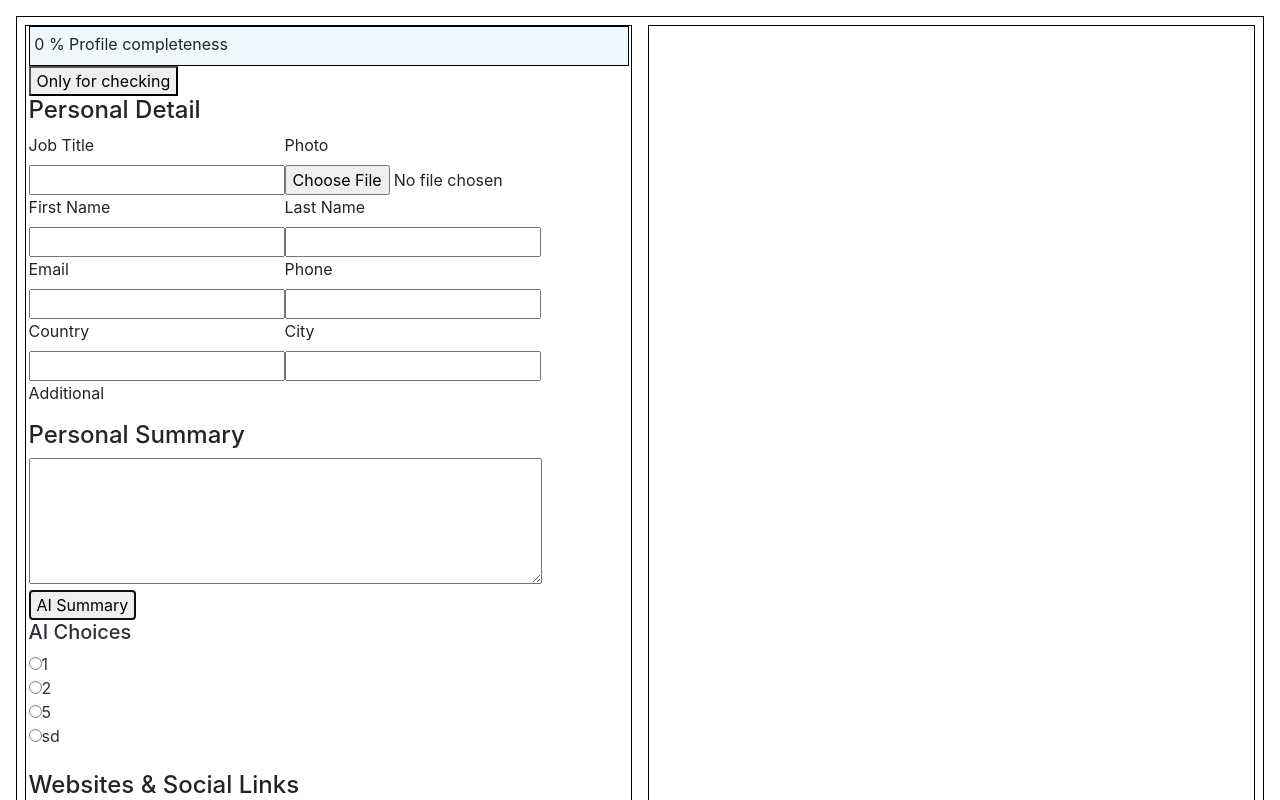
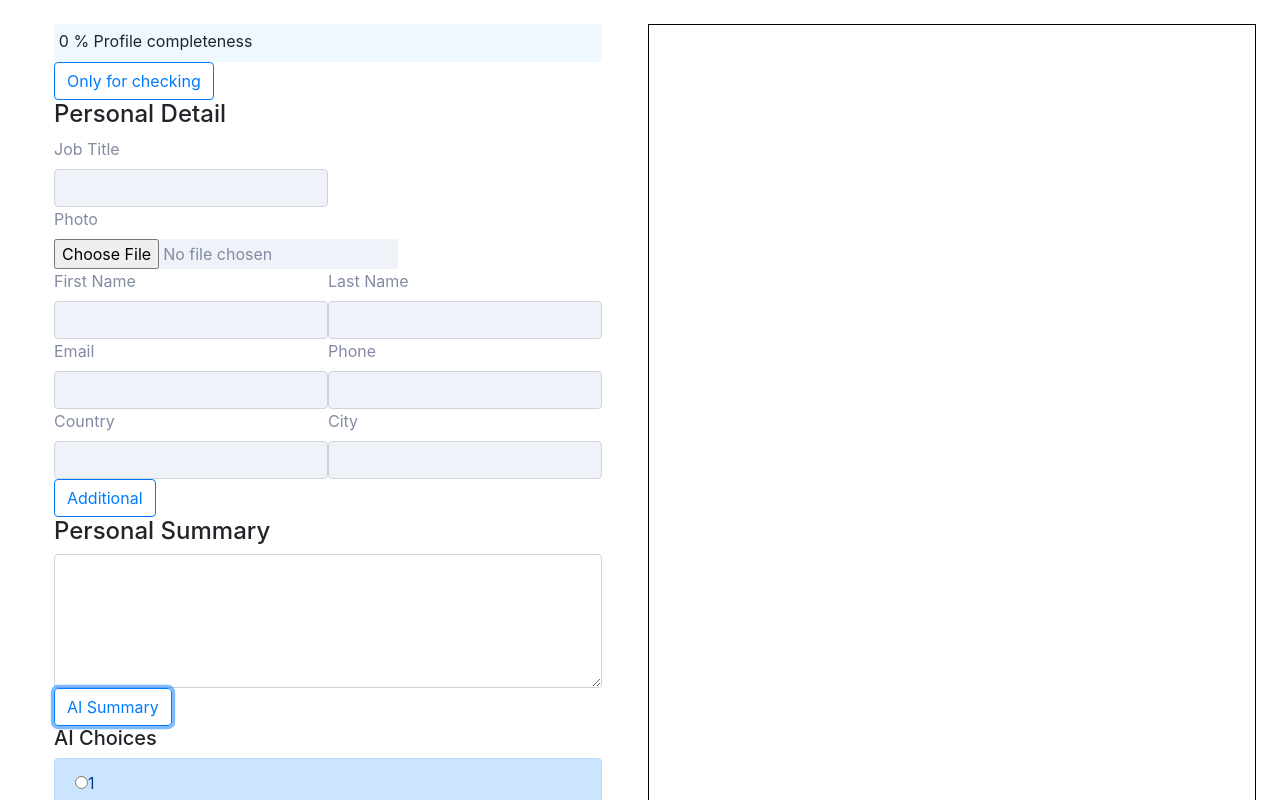
Before and after one commit to Anicodeth/Ai_Cv_Builder, an Angular app: page / in a window 1280 px wide. Both pictures are taken after a click on the button "AI Summary". Shown: the top 800 px of the page. Built offline with nearby package versions, Linux system fonts and the light colour scheme.

Commit message:
Trial style

```diff
--- a/src/app/app.component.css
+++ b/src/app/app.component.css
@@ -4,7 +4,7 @@
     margin: 1rem;
     flex-wrap: wrap;
     align-content: stretch;
-    border: 1px solid black;
+
 
 }
 .right-segment{
@@ -20,13 +20,15 @@
 
     margin: 0.5rem;
     flex: 1 1 1rem;
-    border: 1px solid black;
+
     display: flex;
     justify-content: center;
 }
 
 @media (max-width: 1200px) {
     .main-container {
+
       flex-direction: column;
+
     }
   }
--- a/src/app/personal-summary/personal-summary.component.css
+++ b/src/app/personal-summary/personal-summary.component.css
@@ -1,7 +1,7 @@
 .ai-return{
 overflow: hidden;
 animation:smooth;
-animation-duration: 4s;
+animation-duration: 0.75s;
 }
 @keyframes smooth{
     0% {height: 0rem; ;opacity: 1%;}
--- a/src/app/personal-summary/personal-summary.component.html
+++ b/src/app/personal-summary/personal-summary.component.html
@@ -5,22 +5,20 @@
 
     <div class = "summary-box">
         <form [formGroup]="personalAddition">
-        <textarea [(ngModel)] = 'personalAddition.value.aisummary'
+        <textarea class = "form-control" [(ngModel)] = 'personalAddition.value.aisummary'
         formControlName="aisummary"rows="5" cols="48"></textarea>
         </form>
 
         <div class="ai-section">
-            <button class="ai-summery" (click)="displayAiChoices()">AI Summary</button>
-
+            <button class="ai-summery btn btn-outline-primary" (click)="displayAiChoices()">AI Summary</button>
             <div class="ai-return" *ngIf = "aiChoicesExpand">
                 <h5>AI Choices</h5>
-                <form class = 'ai-choices' [formGroup]="personalAddition">
-                    <div class = 'ai-choice'   *ngFor = "let aiText of aiSummary">
-                        <input  class = 'ai-selected' formControlName="aisummary"
-                        type="radio" value="{{aiText}}" >{{aiText}}<br>
+                  <form class = 'ai-choices' [formGroup]="personalAddition">
+                    <div class = 'ai-choice alert alert-primary'   *ngFor = "let aiText of aiSummary">
+                        <input  class = 'ai-selected ' formControlName="aisummary"
+                           type="radio" value="{{aiText}}" >{{aiText}}<br>
                     </div>
-                </form>
-
-            </div>
+               </form>
+          </div>
     </div>
 </div>
--- a/src/app/personal-summary/personal-summary.component.ts
+++ b/src/app/personal-summary/personal-summary.component.ts
@@ -10,7 +10,7 @@ import { ResumeService } from '../services/resume.service';
 export class PersonalSummaryComponent {
 
      //This will be replaces by the backend received data
-     public aiSummary:string[] = ["1","2","5","sd"];
+     public aiSummary:string[] = ["1","2","5","sd", "i am an ai called davoincni"];
      public personalAddition:FormGroup;
      public aiChoicesExpand:boolean = false;
      public userChoice!: string;
--- a/src/app/personaldetails/personaldetails.component.css
+++ b/src/app/personaldetails/personaldetails.component.css
@@ -1,13 +1,30 @@
 .unit{
-    display: inline-block;
+  color:rgb(130, 139, 162) ;
+
+
+}
+.personal-extension{
+    animation-name: smooth;
+    animation-duration: 0.75s;
+}
+.personal-row{
+
+   display: flex;
+   justify-content: flex-start;
+}
+input{
+  background-color: rgb(239, 242, 249);
 }
 
-.personal-extension{
-    animation-name: smooth;
-    animation-duration: 3s;
-}
 
   @keyframes smooth {
     0% {height: 0rem; ;opacity: 1%;}
-    100% {height:20rem ;opacity: 100%;}
+    100% {height: 15rem ;opacity: 100%;}
   }
+
+  @media (max-width: 550px) {
+     .personal-row{
+      flex-direction: column;
+    }
+
+  }
--- a/src/app/personaldetails/personaldetails.component.html
+++ b/src/app/personaldetails/personaldetails.component.html
@@ -7,45 +7,45 @@
         <div class = "personal-row">
             <div class = "unit">
                 <label for="jobTitle">Job Title</label><br>
-                    <input type="text" class=""
+                    <input type="text" class="form-control"
                     id="jobTitle" ngModel name="jobTitle"
                     #jobTitle="ngModel">
             </div>
+        </div>
+
         <div class = "unit">
             <label for="jobTitle">Photo</label><br>
                 <input type="file" class=""
                 id="jobTitle" ngModel name="jobTitle"
                 #jobTitle="ngModel">
         </div>
-        </div>
 
 
         <div class = "personal-row">
             <div class = "unit">
                 <label for="firstname">First Name</label><br>
-                    <input type="text" class=""
+                    <input type="text" class="form-control"
                     id="firstname" ngModel name="firstname"
                     #firstname="ngModel">
             </div>
             <div class = "unit">
                 <label for="lastname">Last Name</label><br>
-                    <input type="text" class=""
+                    <input type="text" class="form-control"
                     id="lastname" ngModel name="lastname"
                     #jobTitle="ngModel">
             </div>
         </div>
 
-
         <div class = "personal-row">
             <div class = "unit">
                 <label for="email">Email</label><br>
-                    <input type="email" class=""
+                    <input type="email" class="form-control"
                     id="email" ngModel name="email"
                     #email="ngModel">
             </div>
             <div class = "unit">
                 <label for="phone">Phone</label><br>
-                    <input type="number" class=""
+                    <input type="number" class="form-control"
                     id="phone" ngModel name="phone"
                     #phone="ngModel">
             </div>
@@ -54,55 +54,66 @@
         <div class = "personal-row">
             <div class = "unit">
                 <label for="country">Country</label><br>
-                    <input type="text" class=""
+                    <input type="text" class="form-control"
                     id="country" ngModel name="country"
                     #country="ngModel">
             </div>
             <div class = "unit">
                 <label for="city">City</label><br>
-                    <input type="text" class=""
+                    <input type="text" class="form-control"
                     id="city" ngModel name="city"
                     #city="ngModel">
             </div>
+            </div>
+
 
            <div class = "personal-extension" *ngIf ='expand'>
+
+            <div class = "personal-row">
             <div class = "unit">
                     <label for="address">Address</label><br>
-                        <input type="text" class=""
+                        <input type="text" class="form-control"
                         id="address" ngModel name="address"
                         #address="ngModel">
                  </div>
                  <div class = "unit">
                     <label for="postalcode">Postal Code</label><br>
-                        <input type="number" class=""
+                        <input type="number" class="form-control"
                         id="postalcode" ngModel name="postalcode"
                         #postalcode = "ngModel">
-                 </div><br>
+                 </div>
+            </div>
+
+            <div class = "personal-row">
                  <div class = "unit">
                     <label for="nationality">Nationality</label><br>
-                        <input type="text" class=""
+                        <input type="text" class="form-control"
                         id="nationality" ngModel name="nationality"
                         #nationality="ngModel">
                  </div>
                  <div class = "unit">
                     <label for="pob">Place of birth</label><br>
-                        <input type="text" class=""
+                        <input type="text" class="form-control"
                         id="pob" ngModel name="pob"
                         #pob="ngModel">
-                 </div><br>
+                 </div>
+                 </div>
 
+                 <div class = "personal-row">
                  <div class = "unit">
                     <label for="dob">Data of birth</label><br>
-                        <input type="date" class=""
+                        <input type="date" class="form-control"
                         id="dob" ngModel name="dob"
                         #dob="ngModel">
                  </div>
                  </div>
             </div>
 
+
         <div  class = "additional">
-            <p (click) = "expandPersonal()" class="add">Additional
-            </p>
+            <button class = "add btn btn-outline-primary"
+            (click) = "expandPersonal()">Additional
+            </button>
         </div>
 
 </form>
--- a/src/app/progress-bar/progress-bar.component.css
+++ b/src/app/progress-bar/progress-bar.component.css
@@ -1,9 +1,13 @@
 .progress-container{
-    border:0.1rem solid black;
+
     padding:0.3rem;
-    top:0;
+    top:0; left:0;
     position: sticky;
     background-color: aliceblue;
+
+    --e-global-color-primary: #F69321;
+    --e-global-color-secondary: #2E5895;
+    --e-global-color-text: #F39104;
  }
 
 .progress-line {
--- a/src/app/progress-bar/progress-bar.component.html
+++ b/src/app/progress-bar/progress-bar.component.html
@@ -13,4 +13,4 @@
 
     </div>
 
-    <button  (click) = 'changeProgressColor()'>Only for checking</button>
+    <button  class = "btn btn-outline-primary" (click) = 'changeProgressColor()'>Only for checking</button>
```
Lines whose indentation alone changed are shown as unchanged.
